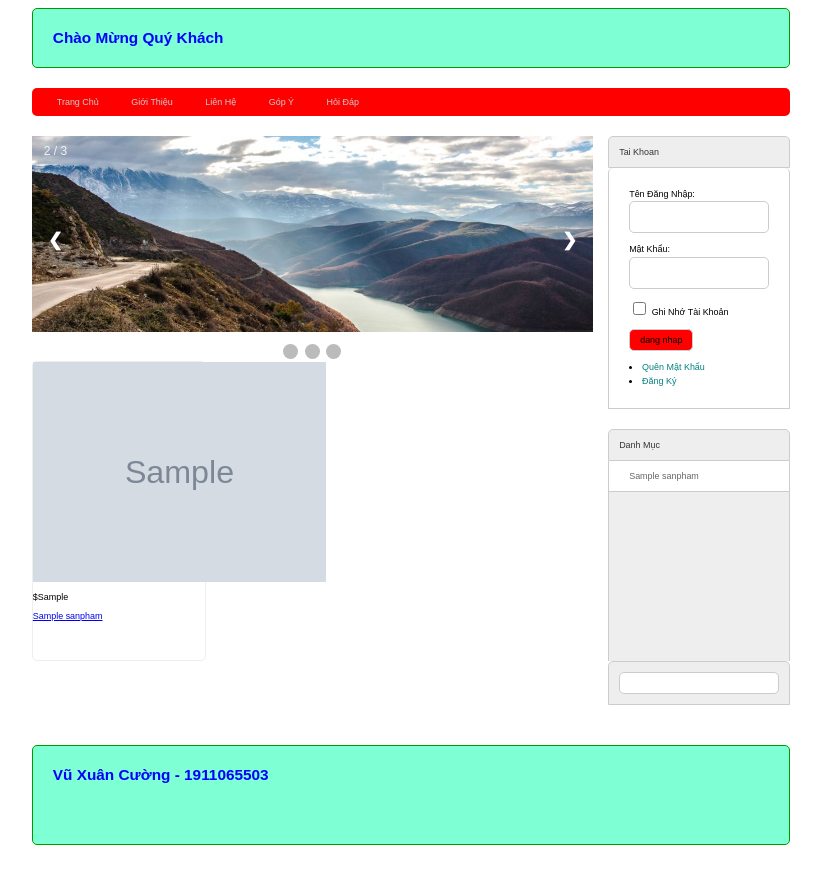
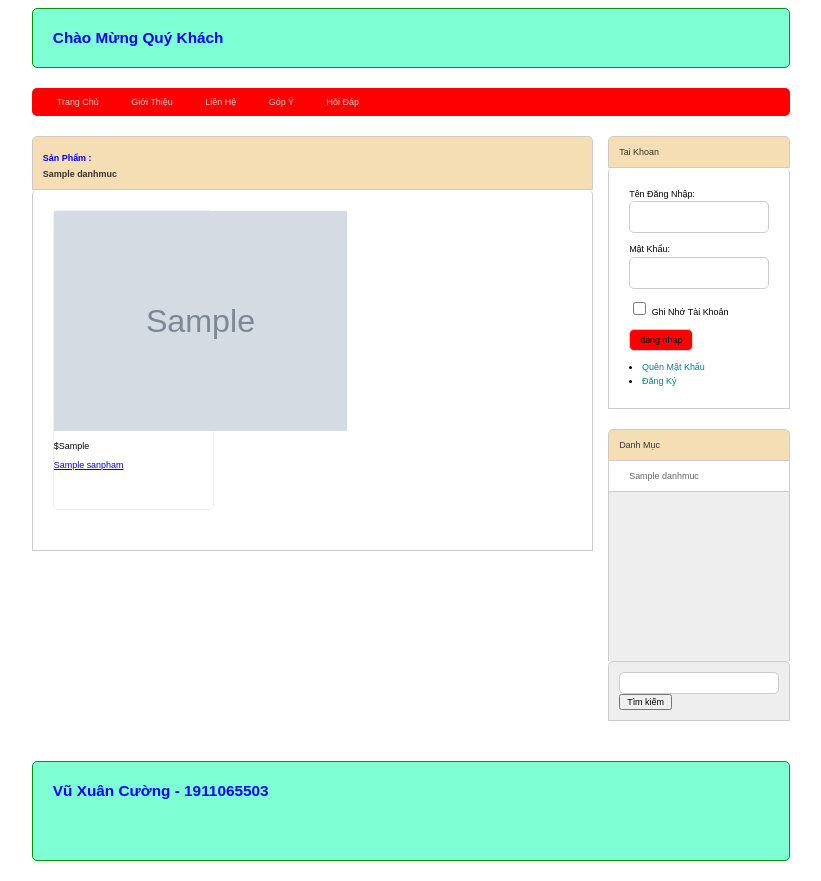
Before and after one commit to cuong1911065503/do-an-2023, a PHP site: page /index.php?act=sanpham&iddanhmuc=1 in a window 1280 px wide. Shown: the whole page, without its empty margins (229-1050 px from the left). Before the commit the page ends 845 px from the top, so only its background shows below. Run offline with PHP 8.4, Linux system fonts and the light colour scheme; tables that the repository leaves empty or names only in its code hold one stand-in row (values such as "Sample post"); grey boxes marked "Sample" are stand-in pictures.

Commit message:
Edit lai danh muc san pham va tao su lien ket giua danh muc va CTSP

```diff
--- a/admin/sanpham/list.php
+++ b/admin/sanpham/list.php
@@ -7,8 +7,8 @@
                     <select name="iddanhmuc">
                         <option value="0" selected>Tất Cả</option>
                         <?php
-                                foreach($listdanhmuc as $danhmuc){
-                                    extract($danhmuc);
+                                foreach($listsanpham as $sanpham){
+                                    extract($sanpham);
                                     echo '<option value='.$id.'>'.$name.'</option>';
                                 }
                             ?>
--- a/index.php
+++ b/index.php
@@ -7,15 +7,28 @@
 
     $spnew=loadAll_sanpham_home();
     $dsdm=loadAll_danhmuc();
+    $dssp=loadAll_sanpham();
 
         if((isset($_GET['act']))&&($_GET['act']!="")){
             $act=$_GET['act'];
             switch ($act) {
+                case 'sanpham':
+                    if(isset($_GET['iddanhmuc'])&&($_GET['iddanhmuc']>0)){
+                        $iddanhmuc=$_GET['iddanhmuc'];
+                        $dssp=loadAll_sanpham("",$iddanhmuc);
+                        $tendm=load_ten_danhmuc($iddanhmuc);
+                        # code...
+                        include "view/sanpham.php";
+                    }else{
+                        include "view/home.php";
+                    }
+                    break;
                 case 'sanphamct':
                     if(isset($_GET['idsp'])&&($_GET['idsp']>0)){
                         $id=$_GET['idsp'];
                         $onesp=loadOne_sanpham($id);
-                        $sp_cung_loai=load_sanpham_cungloai($id);
+                        extract($onesp);
+                        $sp_cung_loai=load_sanpham_cungloai($id,$iddanhmuc);
                         # code...
                         include "view/sanphamct.php";
                     }else{
--- a/model/sanpham.php
+++ b/model/sanpham.php
@@ -12,13 +12,32 @@ function loadAll_sanpham_home(){
     $listsanpham=pdo_query($sql);
     return $listsanpham;
 }
+function loadAll_sanpham($kyw="",$iddanhmuc=0){
+    $sql="select * from sanpham where 1";
+    if ($kyw!="") {
+        # code...
+        $sql.=" and name like '%".$kyw."%'";
+    }
+    if($iddanhmuc>0){
+        $sql.=" and iddanhmuc ='".$iddanhmuc."'";
+    }
+    $sql.=" order by id desc";
+    $listsanpham=pdo_query($sql);
+    return $listsanpham;
+}
+function load_ten_danhmuc($iddanhmuc){
+    $sql="select * from danhmuc where id=".$iddanhmuc;
+    $dm=pdo_query_one($sql);
+    extract($dm);
+    return $name;
+}
 function loadOne_sanpham($id){
     $sql="select * from sanpham where id=".$id;
     $sp=pdo_query_one($sql);
     return $sp;
 }
-function load_sanpham_cungloai($id){
-    $sql="select * from sanpham where id <>".$id;
+function load_sanpham_cungloai($id, $iddanhmuc){
+    $sql="select * from sanpham where iddanhmuc=".$iddanhmuc." AND id <>".$id;
     $litsanpham=pdo_query($sql);
     return $litsanpham;
 }
--- a/view/boxright.php
+++ b/view/boxright.php
@@ -36,21 +36,24 @@
         <div class="boxcontent2 menudoc">
             <ul>
                 <?php
-                    foreach($spnew as $sp){
-                        extract($sp);
-                        $linksp="index.php?act=sanphamct&idsp=".$id;
-                        echo '<li><a href="'.$linksp.'">'.$name.'</a></li>';
-                    }
+                     foreach($dsdm as $dm){
+                         extract($dm);
+                         $linkdm="index.php?act=sanpham&iddanhmuc=".$id;
+                         echo '<li><a href="'.$linkdm.'">'.$name.'</a></li>';
+                     }
                 ?>
-                <!-- <li><a href="#">Laptop</a></li>
-                <li><a href="#">MayTinh</a></li>
-                <li><a href="#">DienThoai</a></li>
-                <li><a href="#">Camera</a></li> -->
             </ul>
         </div>
         <div class="boxfooter searbox">
-            <form action="#" method="post">
-                <input type="text" name="" id="">
+            <form action="index.php?act=sanphamct" method="post">
+                <input type="text" name="kyw">
+                <input type="submit" name="timkiem" value="Tìm kiếm">
             </form>
         </div>
     </div>
+    <style>
+    .boxtitle{
+        background-color: wheat;
+
+    }
+</style>
--- /dev/null
+++ b/view/sanpham.php
@@ -0,0 +1,44 @@
+<div class="row mb ">
+    <div class="boxtrai mr">
+    <div class="row mb">
+
+        <div class="boxtitle">
+            <div class="h1"><h1>Sản Phẩm :</h1> </div><strong><?=$tendm?></strong>
+        </div>
+        <div class="row boxcontent">
+        <?php
+          $i=0;
+          foreach($dssp as $sp){
+              extract($sp);
+              $hinh=$img_path.$img;
+              if(($i==2)||($i==5)||($i==8)){
+                  $mr="";
+              }else{
+                  $mr="mr";
+              }
+              $linksp="index.php?act=sanphamct&idsp=".$id;
+              echo '<div class="boxsp '.$mr.'">
+                          <div class="row img "><a href="'.$linksp.'"><img src="'.$hinh.'" alt=""></a></div>
+                          <p>$'.$gia.'</p>
+                          <a href="'.$linksp.'">'.$name.'</a>
+                      </div>';
+                      $i+-1;
+                      //var_dump($listsanpham);
+                    }
+        ?>
+        </div>
+    </div>
+    </div>
+        <div class="boxphai ">
+            <?php include "boxright.php"; ?>
+    </div>
+</div>
+
+<style>
+    .boxtitle{
+        background-color: wheat;
+    }
+    .h1{
+        color: blue;
+    }
+</style>
--- a/view/sanphamct.php
+++ b/view/sanphamct.php
@@ -7,7 +7,6 @@
         <?php
             $img=$img_path.$img;
             echo '<div class="row mb spct"><img src="'.$img.'"></div>';
-
             echo $mota;
         ?>
         </div>
@@ -37,6 +36,5 @@
 }
 .spct img{
     width: 50%;
-    padding: auto;
 }
 </style>
```
Also changed, not shown: upload/1005.jpg (added), upload/1006.jpg (added).
